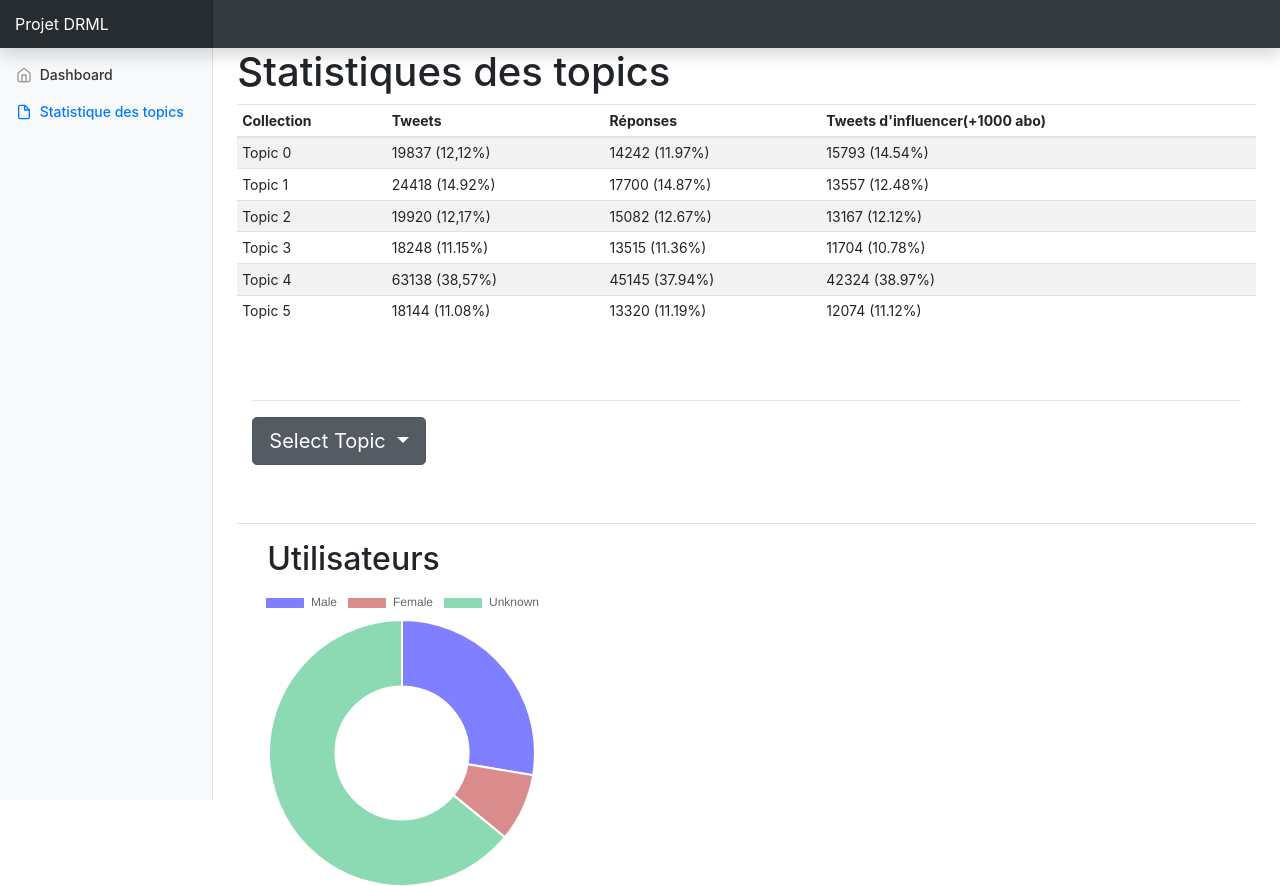
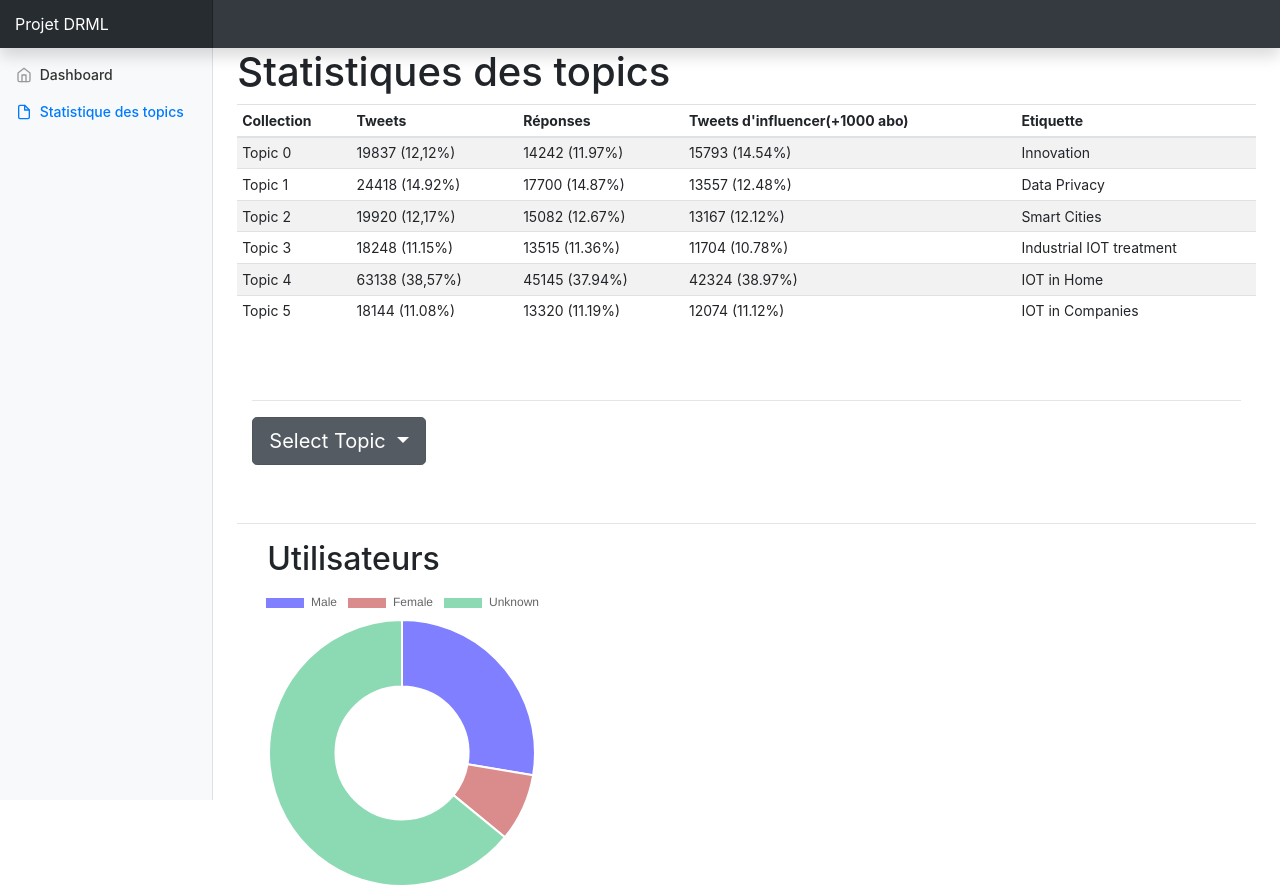
Before and after one commit to masterdcups/ProjetDRML, a Flask app: page /topicsStats in a window 1280 px wide. Shown: the top 886 px of the page. Run offline with Flask 2, Linux system fonts and the light colour scheme; some libraries are stand-ins or nearby versions.

Commit message:
etiquettage ok

```diff
--- a/web/templates/topicsStats.html
+++ b/web/templates/topicsStats.html
@@ -90,6 +90,7 @@
               <th>Tweets</th>
               <th>Réponses</th>
               <th>Tweets d'influencer(+1000 abo)</th>
+              <th>Etiquette</th>
             </tr>
           </thead>
           <tbody>
@@ -98,36 +99,42 @@
               <td>19837 (12,12%)</td>
               <td>14242 (11.97%)</td>
               <td>15793 (14.54%)</td>
+              <td>Innovation</td>
             </tr>
             <tr>
               <td>Topic 1</td>
               <td>24418 (14.92%)</td>
               <td>17700 (14.87%)</td>
               <td>13557 (12.48%)</td>
+              <td>Data Privacy</td>
             </tr>
             <tr>
               <td>Topic 2</td>
               <td>19920 (12,17%)</td>
               <td>15082 (12.67%)</td>
               <td>13167 (12.12%)</td>
+              <td>Smart Cities</td>
             </tr>
             <tr>
               <td>Topic 3</td>
               <td>18248 (11.15%)</td>
               <td>13515 (11.36%)</td>
               <td>11704 (10.78%)</td>
+              <td>Industrial IOT treatment</td>
             </tr>
             <tr>
               <td>Topic 4</td>
               <td>63138 (38,57%)</td>
               <td>45145 (37.94%)</td>
               <td>42324 (38.97%)</td>
+              <td>IOT in Home</td>
             </tr>
             <tr>
               <td>Topic 5</td>
               <td>18144 (11.08%)</td>
               <td>13320 (11.19%)</td>
               <td>12074 (11.12%)</td>
+              <td>IOT in Companies</td>
             </tr>
           </tbody>
         </table>
```
